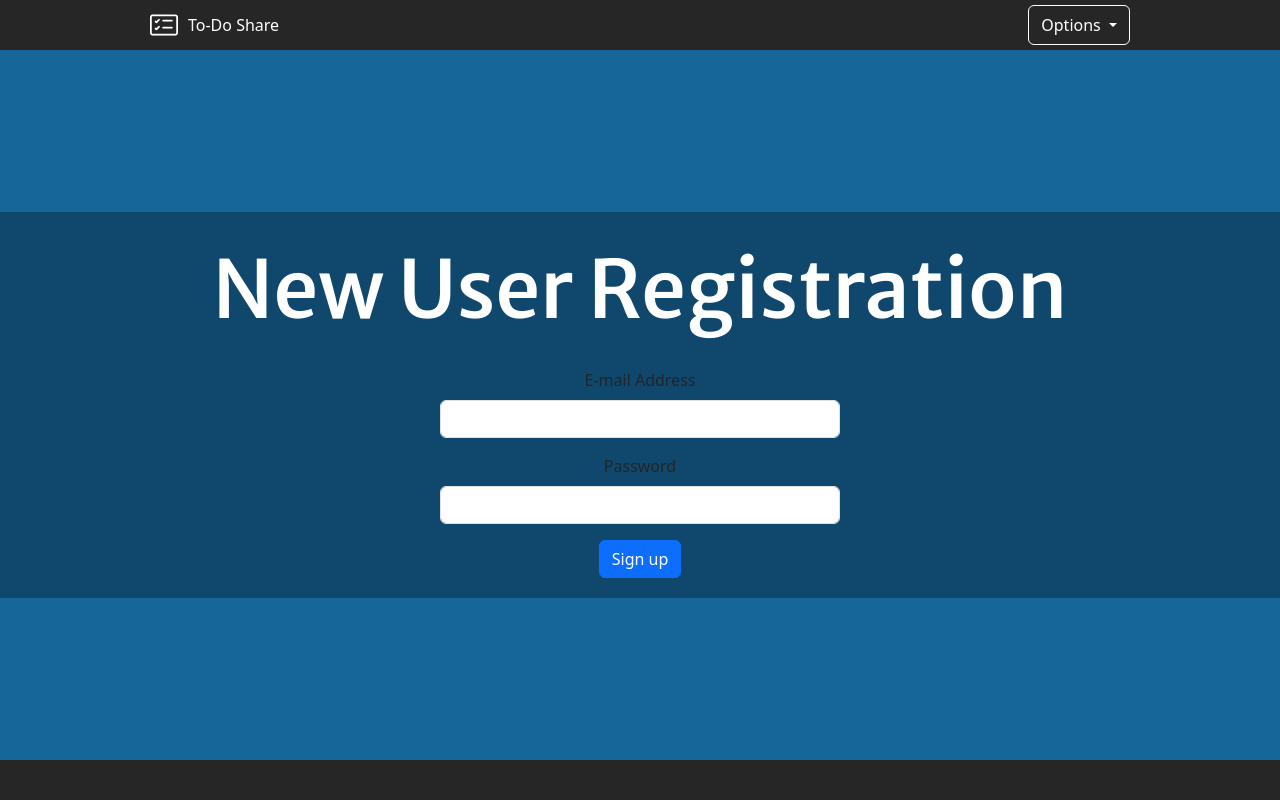
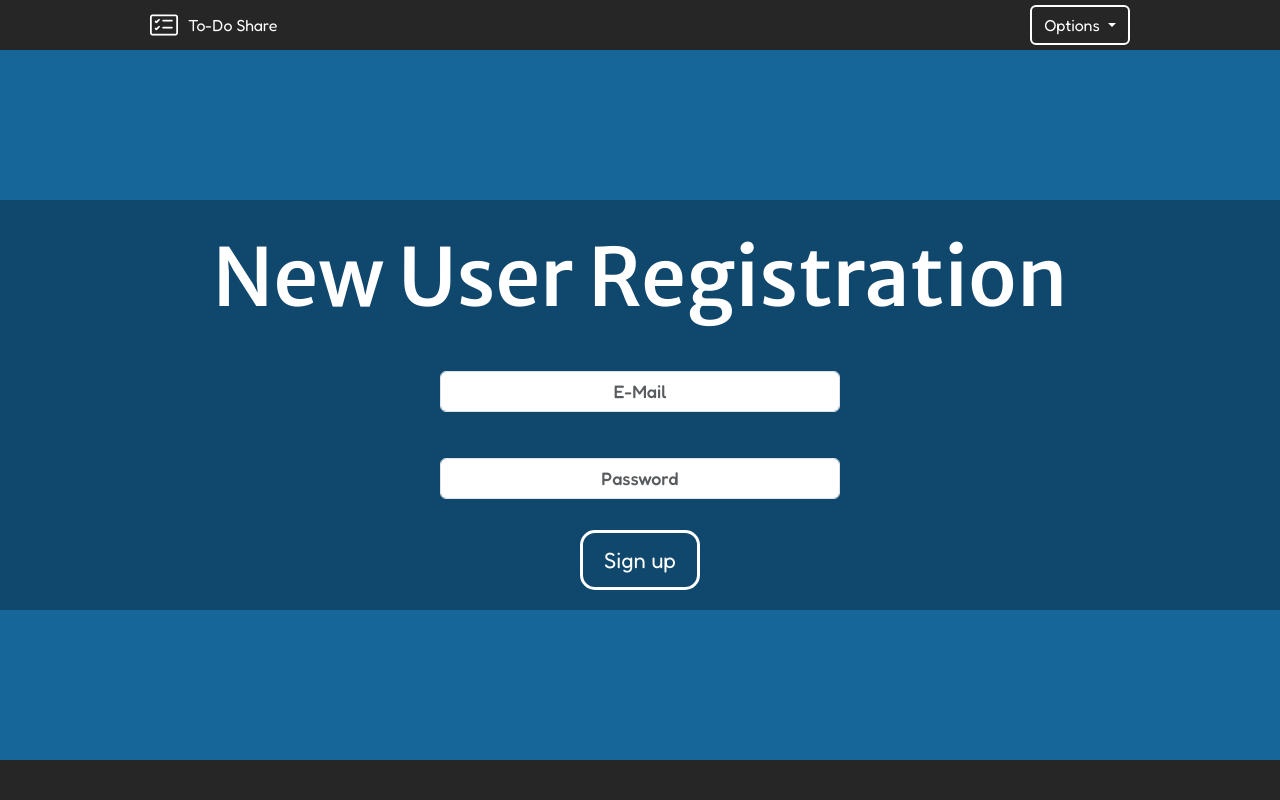
Before and after one commit to BolognaKenshin/to-do-list, a Flask app: page /sign-up in a window 1280 px wide. Run offline with Flask 3, Linux system fonts and the light colour scheme; some libraries are stand-ins or nearby versions.

Commit message:
Dev Branch - Functionality done; Styling - Log-in, Sign-up partially styled

```diff
--- a/forms.py
+++ b/forms.py
@@ -8,13 +8,14 @@ formatted_date= now.strftime("%m/%d/%y")
 
 # For Registering a new user
 class NewUserForm(FlaskForm):
-    email = StringField("E-mail Address", validators=[DataRequired()])
-    password = PasswordField("Password", validators=[DataRequired()])
+    email = StringField("E-mail Address", validators=[DataRequired()], render_kw={"placeholder": "E-Mail"})
+    password = PasswordField("Password", validators=[DataRequired()], render_kw={"placeholder": "Password"})
     submit = SubmitField("Sign up")
+
 # For registered users to log in
 class LoginForm(FlaskForm):
-    email = StringField("E-mail Address", validators=[DataRequired()])
-    password = PasswordField("Password", validators=[DataRequired()])
+    email = StringField("E-mail Address", validators=[DataRequired()], render_kw={"placeholder": "E-Mail"})
+    password = PasswordField("Password", validators=[DataRequired()], render_kw={"placeholder": "Password"})
     submit = SubmitField("Log in")
 
 # To generate the name of each to-do list, which will be the parent to items in the to-do items table
--- a/static/css/styles.css
+++ b/static/css/styles.css
@@ -10,12 +10,18 @@ a {
 
 #all-lists-main{
     display: block;
+    min-height: calc(100vh - 110px);
+}
+
+.form-label {
+    display: none;
 }
 
 .dropdown-toggle {
     background-color: #272627;
     border-color: white;
-    border-width: 1px;
+    border-width: 2px;
+    font-family: "Fredoka", sans-serif;
     height: 40px;
 }
 
@@ -54,8 +60,17 @@ a {
 }
 
 .form-control {
+    color: #10486d;
+    font-family: "Fredoka", sans-serif;
+    font-size: 18px;
+    font-weight: 500;
+    margin: 15px 0;
     width: 400px;
     text-align: center;
+}
+
+.form-control:focus {
+    color: #10486d;
 }
 
 @media (max-width: 600px) {
@@ -65,7 +80,7 @@ a {
     }
 }
 
-@media (max-width: 350px) {
+@media (max-width: 375px) {
     .form-control {
         width: 300px;
 
@@ -82,6 +97,24 @@ a {
     width: 100%;
     height: 40px;
     padding-right: 150px;
+}
+
+@media (max-width: 992px) {
+    #footer-bar {
+        padding-right: 100px;
+    }
+}
+
+@media (max-width: 768px) {
+    #footer-bar {
+        padding-right: 50px;
+    }
+}
+
+@media (max-width: 469px) {
+    #footer-bar {
+        padding-right: 10px;
+    }
 }
 
 .homepage-btn {
@@ -104,28 +137,39 @@ a {
     margin-top: 50px;
 }
 
-#homepage-log-btn {
+#homepage-log-btn, #homepage-sign-btn {
+    background-color: #10486d;
+    color: white;
+    font-family: "Fredoka", sans-serif;
     transition: background-color 0.2s ease, color 0.2s ease;
-    color: white;
-    background-color: #10486d;
 }
 
-#homepage-log-btn:hover {
+#homepage-log-btn:hover, #homepage-sign-btn:hover {
     color: #10486d;
     background-color: white;
 }
 
-
-#homepage-sign-btn {
+input.btn {
+    background-color: #10486d;
+    border-color: white;
+    border-radius: 15px;
+    border-width: 3px;
+    color: white;
+    font-family: "Fredoka", sans-serif;
+    font-size: 22px;
+    font-weight: 400;
+    height: 60px;
+    width: 120px;
     transition: background-color 0.2s ease, color 0.2s ease;
-    background-color: white;
-    color: #10486d;
 }
 
-#homepage-sign-btn:hover {
-    background-color: #10486d;
-    color: white;
+input.btn:hover{
+    color: #10486d;
+    background-color: white;
+    border-color: white;
 }
+
+
 
 #homepage-text {
     color: white;
@@ -151,6 +195,12 @@ a {
     text-align: center;
 }
 
+@media (max-width: 450px) {
+    #homepage-title {
+        font-size: 55px;
+    }
+}
+
 @media (max-width: 600px) {
     #new-user-h1 {
         font-size: 70px;
@@ -163,9 +213,9 @@ a {
     }
 }
 
-@media (max-width:369px) {
-    #homepage-title {
-        font-size: 60px;
+@media (max-width:375px) {
+    #homepage-title, #new-user-h1 {
+        font-size: 50px;
     }
 }
 
@@ -174,16 +224,18 @@ a {
     width: 100%;
     padding-top: 30px;
     padding-bottom: 20px;
+    padding-left: 10px;
+    padding-right: 10px;
 }
 
-@media (max-width: 450px) {
-    #homepage-div {
-        padding: 0;
-    }
-}
+
 
 html, body {
     background-color: #17669a;
+}
+
+label {
+
 }
 
 .list-card {
@@ -337,6 +389,7 @@ nav {
 
 #top-bar-email {
     color: white;
+    margin-bottom: 2px;
 }
 
 #top-bar-title {
@@ -411,6 +464,12 @@ i.name-pencil {
     margin: 10px;
 }
 
+i.bi-person-circle {
+    color: white;
+    line-height: 1;
+    margin-right: 10px;
+}
+
 .task-button {
     align-items: center;
     border: none;
@@ -427,11 +486,17 @@ ul.show {
 
 a.dropdown-item {
     color: white;
+    font-family: "Fredoka", sans-serif;
+
 }
 
 .dropdown-item:hover {
     background-color: #565e64;
     color: white;
+}
+
+span {
+      font-family: "Fredoka", sans-serif;
 }
 
 .sortable-placeholder {
--- a/templates/signup.html
+++ b/templates/signup.html
@@ -1,12 +1,13 @@
 {% include "header.html" %} {% from "bootstrap5/form.html" import render_form %}
 
 <main>
-    <div id="new-user-div">
+    <div id="new-user-div" class="form-floating">
         <h1 id="new-user-h1">New User Registration</h1>
         {% if error_message %}
             <p class="error_message">{{ error_message }}</p>
         {% endif %}
         {{ render_form(form, novalidate=True) }}
+
     </div>
 </main>
 
```
